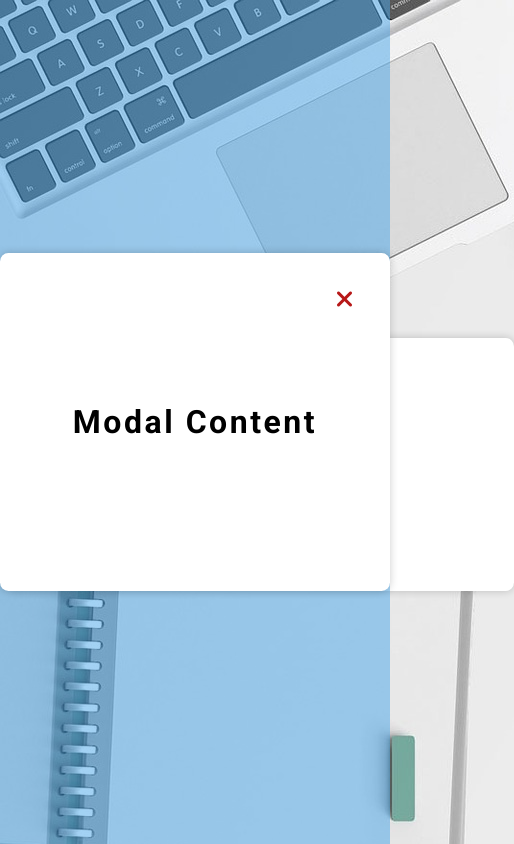
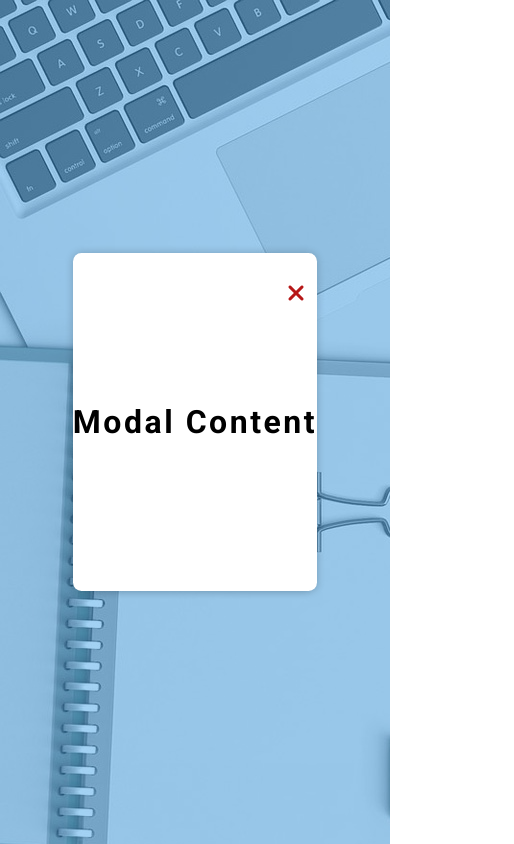
Before and after one commit to Batoru1/Modal, a plain HTML site: page index.html in a window 390 px wide. Both pictures are taken after a click on the button "OPEN MODAL". Shown: the whole page, 514 px wide, since content can reach past the window. Drawn offline with Linux system fonts and the light colour scheme.

Commit message:
updated css to eure better compatibility with phones and tablets

```diff
--- a/styles.css
+++ b/styles.css
@@ -11,7 +11,8 @@ body {
   justify-content: center;
   align-items: center;
   flex-direction: column;
-  width: 60vh;
+  min-width: 40vw; /*the container's width will expand to fit the content up to 40vw*/
+  width: max-content; /*CSS property sets the width of an element to expand as much as necessary to fit its content without overflowing or wrapping to a new line.*/
   height: 30vh; /* Set the height to the full viewport height */
   margin: auto; /*Center horizontally*/
   margin-top: 40vh; /*center vertically*/
@@ -59,7 +60,8 @@ body {
   justify-content: center;
   align-items: center;
   flex-direction: column;
-  width: 60vh;
+  min-width: 40vw;
+  width: max-content;
   height: 40vh;
   border-radius: 1vh;
   box-shadow: 0 0 1vh rgba(0, 0, 0, 0.2);
@@ -75,8 +77,8 @@ body {
 
 .close-btn {
   position: absolute; /*close button will be positioned relative to the container rather than the entire page.*/
-  top: 2rem;
-  right: 2rem;
+  top: 3vh;
+  right: 2vw;
   border: none;
   background-color: transparent;
   font-size: x-large;
```
